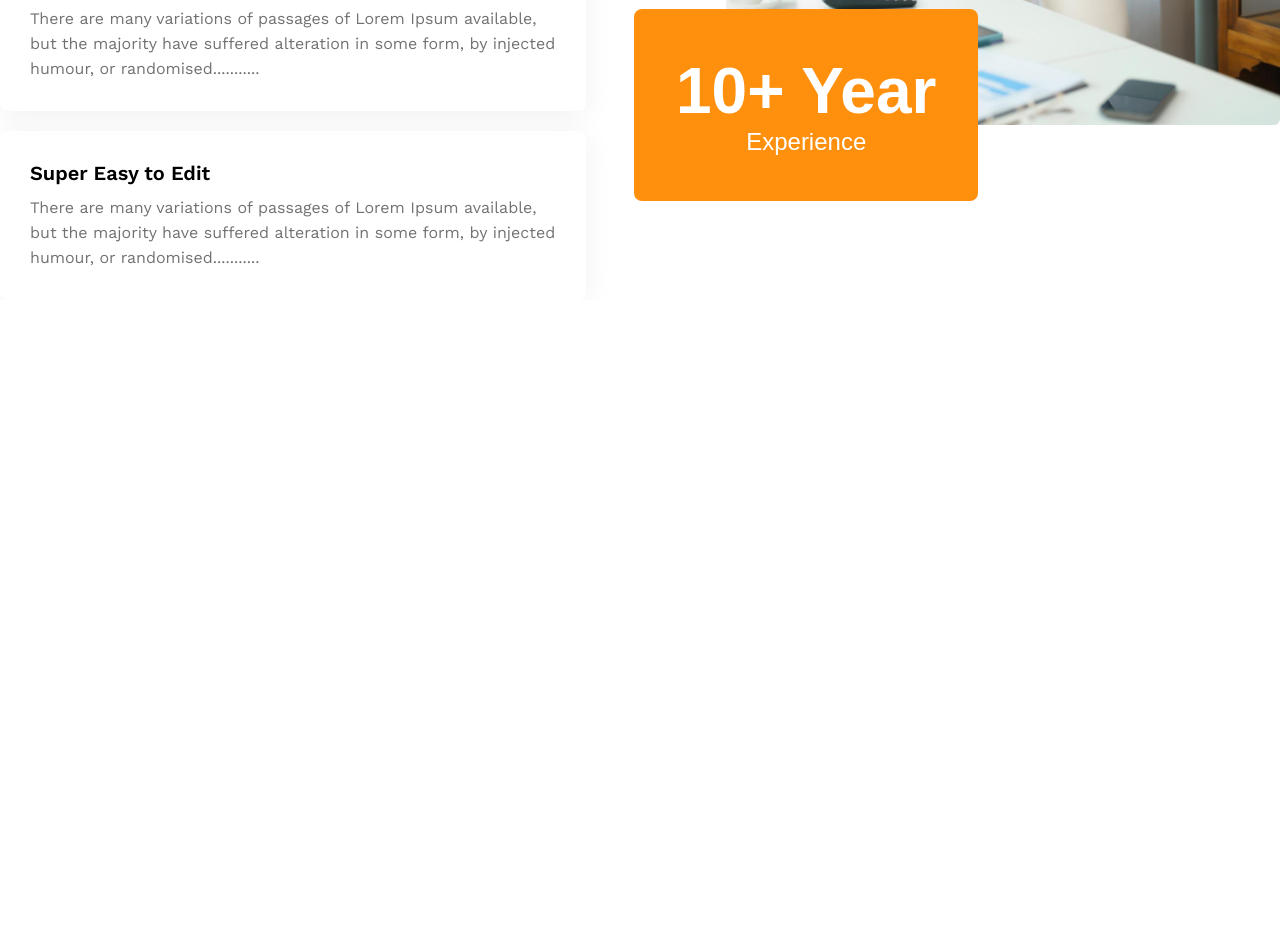
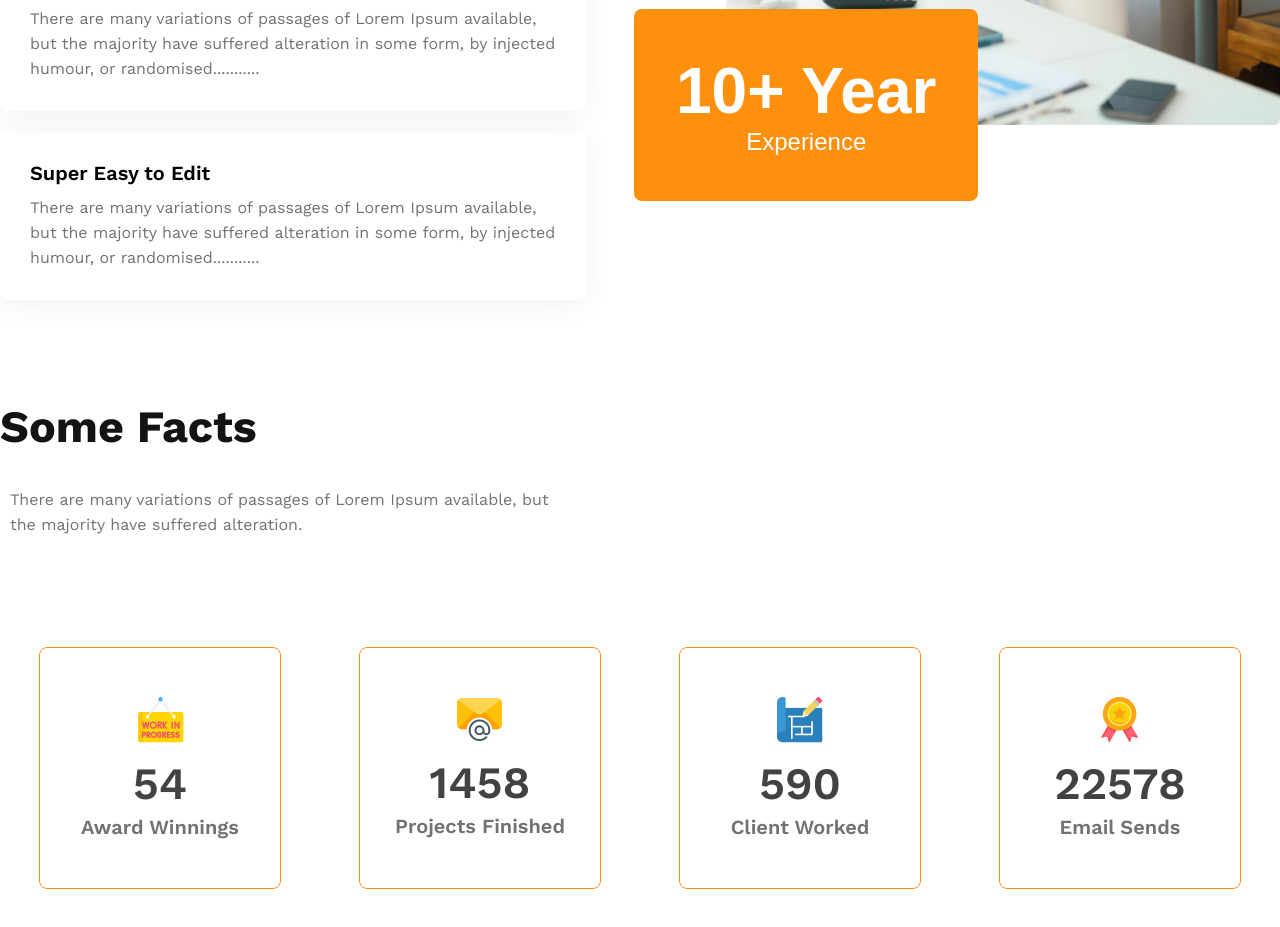
Before and after one commit to SayedSheikh/G3-Architect, a plain HTML site: page index.html in a window 1280 px wide. Shown: the part 2852-3779 px from the top of the page. Before the commit the page ends 3152 px from the top, so only its background shows below. Drawn offline with nearby package versions, Linux system fonts and the light colour scheme.

Commit message:
some facts section addedf

```diff
--- a/index.html
+++ b/index.html
@@ -109,6 +109,43 @@
           </button>
         </div>
       </section>
+      <section class="some-facts">
+        <h2 class="dark-1">Some Facts</h2>
+        <p class="section-para">
+          There are many variations of passages of Lorem Ipsum available, but
+          the majority have suffered alteration.
+        </p>
+        <div class="cards">
+          <div class="card">
+            <div>
+              <img src="./images/icons/customers.png" alt="" />
+              <h4 class="numbers">54</h4>
+              <p class="para">Award Winnings</p>
+            </div>
+          </div>
+          <div class="card">
+            <div>
+              <img src="./images/icons/email.png" alt="" />
+              <h4 class="numbers">1458</h4>
+              <p class="para">Projects Finished</p>
+            </div>
+          </div>
+          <div class="card">
+            <div>
+              <img src="./images/icons/projects.png" alt="" />
+              <h4 class="numbers">590</h4>
+              <p class="para">Client Worked</p>
+            </div>
+          </div>
+          <div class="card">
+            <div>
+              <img src="./images/icons/ribon.png" alt="" />
+              <h4 class="numbers">22578</h4>
+              <p class="para">Email Sends</p>
+            </div>
+          </div>
+        </div>
+      </section>
     </main>
     <footer></footer>
   </body>
--- a/styles/style.css
+++ b/styles/style.css
@@ -209,6 +209,50 @@ footer {
   font-weight: 500;
   color: white;
 }
+/* some-facts style */
+.some-facts {
+  margin-top: 100px;
+  margin-bottom: 170px;
+}
+.some-facts > p {
+  max-width: 540px;
+  margin-top: 24px;
+  margin-bottom: 100px;
+  padding: 10px;
+}
+.some-facts > h2 {
+  font-size: 2.8rem;
+  font-weight: 700;
+}
+.cards {
+  display: grid;
+  grid-template-columns: repeat(4, 1fr);
+  justify-items: center;
+}
+.card {
+  width: 240px;
+  height: 240px;
+  display: flex;
+  justify-content: center;
+  align-items: center;
+  text-align: center;
+  border-radius: 8px;
+  border: 1px solid #ff900e;
+}
+.card h4 {
+  font-size: 2.8rem;
+  font-weight: 600;
+  color: #424242;
+  margin: 10px 0 5px 0;
+}
+.card p {
+  font-size: 1.25rem;
+  font-weight: 600;
+  color: #727272;
+}
+.hide {
+  display: none;
+}
 
 @media screen and (max-width: 576px) {
   .navbar,
@@ -220,8 +264,12 @@ footer {
   .navbar ul {
     align-items: center;
   }
-  .feature-images {
+  .feature-images,
+  .cards {
     grid-template-columns: 1fr;
+  }
+  .card {
+    margin-bottom: 30px;
   }
 
   .exp-image button {
@@ -236,4 +284,10 @@ footer {
   .exp-image button {
     display: none;
   }
+  .cards {
+    grid-template-columns: repeat(2, 1fr);
+  }
+  .card {
+    margin-bottom: 30px;
+  }
 }
```
